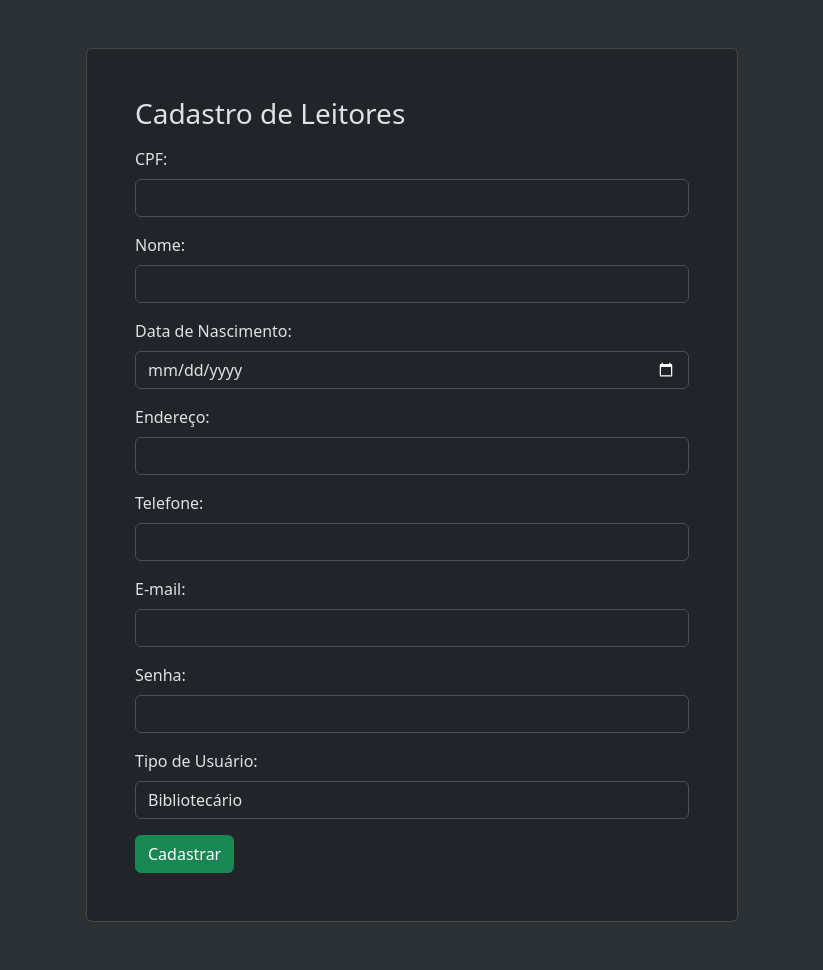
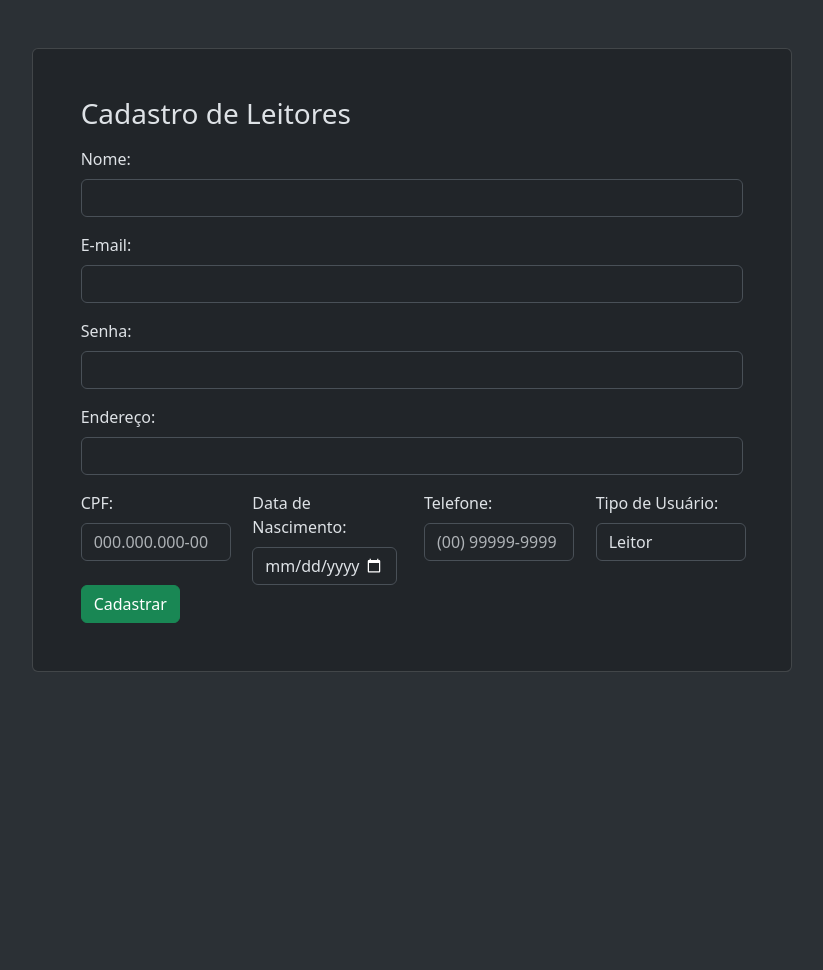
Before and after one commit to claudioluizsetetres/tabulaRasa, a Flask app: page /register-user in a window 1280 px wide. Shown: the part 72-1042 px from the top of the page, without its empty margins (228-1051 px from the left). After the commit the page ends 744 px from the top, so only its background shows below. Run offline with Flask 3, Linux system fonts and the light colour scheme; a user stored in the database is signed in.

Commit message:
userRegister.html

```diff
--- a/templates/userRegister.html
+++ b/templates/userRegister.html
@@ -8,27 +8,27 @@
 {% block content %}
 
 
-    <div class="col-sm-11 col-lg-6 card p-5 my-5">
+    <div class="col-sm-11 col-lg-7 card p-5 my-5">
 
         <!--Titulo do formulário-->
         <h3 class="card-title mb-3">Cadastro de Leitores</h3>
 
         <!--formulario de cadastro-->
         <form method="POST" action="{{ url_for('user_management.registerUser') }}">
+
             <div class="form-group mb-3">
-                <label for="cpf" class="form-label">CPF:</label>
-                <input type="text" class="form-control" id="cpf" name="cpf">
+                <label for="nome" class="form-label">Nome:</label>
+                <input type="text" class="form-control" id="nome" name="nome" required>
             </div>
 
             <div class="form-group mb-3">
-                <label for="nome" class="form-label">Nome:</label>
-                <input type="text" class="form-control" id="nome" name="nome">
+                <label for="email" class="form-label">E-mail:</label>
+                <input type="email" class="form-control" id="email" name="email" required>
             </div>
 
-
             <div class="form-group mb-3">
-                <label for="data_nascimento" class="form-label">Data de Nascimento:</label>
-                <input type="date" class="form-control" id="nascimento" name="nascimento">
+                <label for="senha" class="form-label">Senha:</label>
+                <input type="password" class="form-control" id="senha" name="senha" required>
             </div>
 
             <div class="form-group mb-3">
@@ -36,27 +36,32 @@
                 <input type="text" class="form-control" id="endereco" name="endereco">
             </div>
 
-            <div class="form-group mb-3">
+            <div class="row">
+
+                <div class="col-lg-3">
+                    <label for="cpf" class="form-label">CPF:</label>
+                    <input type="text" class="form-control" id="cpf" name="cpf" maxlength="14" placeholder="000.000.000-00" style="width: 150px ;" required>
+                </div>
+
+
+                <div class="col-lg-3">
+                    <label for="data_nascimento" class="form-label">Data de Nascimento:</label>
+                    <input type="date" class="form-control" id="nascimento" name="nascimento" style="width: 145px ;" required>
+                </div>
+
+                <div class="col-lg-3">
                 <label for="telefone" class="form-label">Telefone:</label>
-                <input type="text" class="form-control" id="telefone" name="telefone">
-            </div>
+                <input type="tel" class="form-control" id="telefone" name="telefone" maxlength="15" placeholder="(00) 99999-9999" style="width: 150px ;" required>
+                </div>
 
-            <div class="form-group mb-3">
-                <label for="email" class="form-label">E-mail:</label>
-                <input type="email" class="form-control" id="email" name="email">
-            </div>
+                <div class="col-lg-3 mb-3">
+                    <label for="tipo_usuario" class="form-label" >Tipo de Usuário:</label>
+                    <select class="form-control" id="perfil" name="perfil" style="width: 150px ;">
+                        <option value="bibliotecario">Leitor</option>
+                        <option value="leitor">Bibliotecário</option>
+                    </select>
+                </div>
 
-            <div class="form-group mb-3">
-                <label for="senha" class="form-label">Senha:</label>
-                <input type="password" class="form-control" id="senha" name="senha">
-            </div>
-
-            <div class="form-group mb-3">
-                <label for="tipo_usuario" class="form-label">Tipo de Usuário:</label>
-                <select class="form-control" id="perfil" name="perfil">
-                    <option value="bibliotecario">Bibliotecário</option>
-                    <option value="leitor">Leitor</option>
-                </select>
             </div>
 
             <button type="submit" class="btn btn-success">Cadastrar</button>
```
